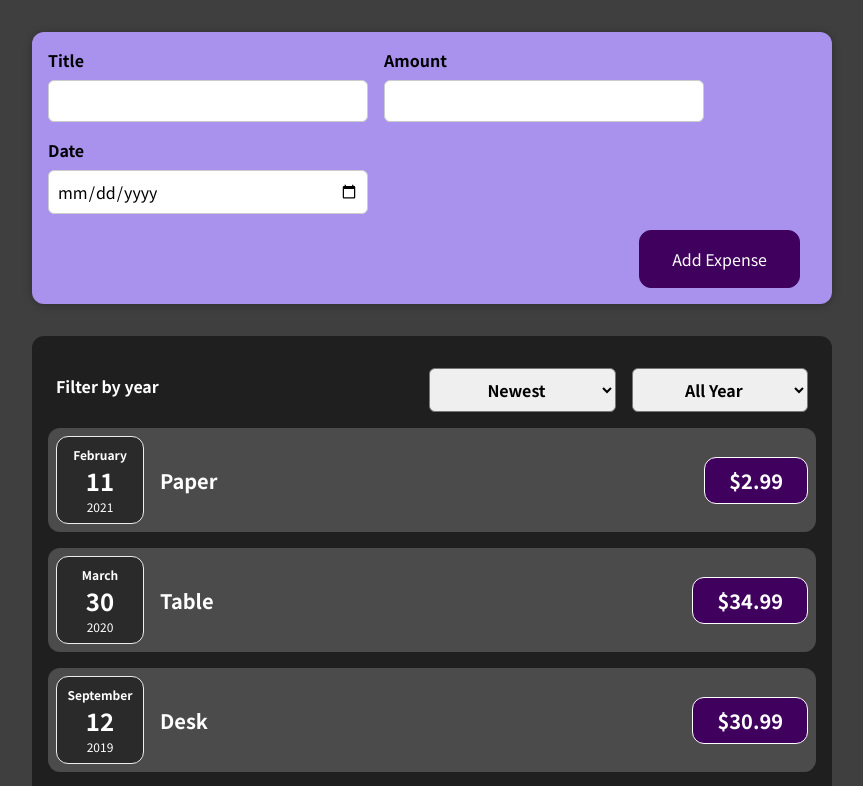
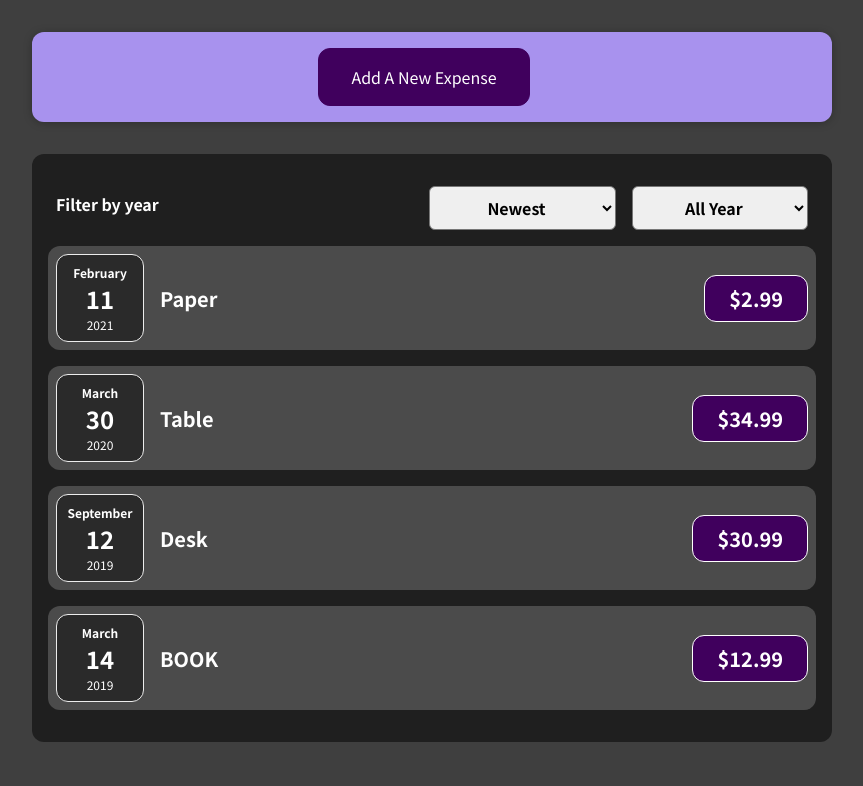
Before and after one commit to nathan-dinh-dev/expense-tracking-app, a React (Create React App) app: page / in a window 1280 px wide. Shown: the top 786 px of the page, without its empty margins (208-1071 px from the left). Built offline with nearby package versions, Linux system fonts and the light colour scheme.

Commit message:
update NewExpense components

```diff
--- a/src/components/NewExpense/ExpenseForm.js
+++ b/src/components/NewExpense/ExpenseForm.js
@@ -32,6 +32,12 @@ const ExpenseForm = (props) => {
     setTitle("");
     setAmount("");
     setDate("");
+
+    props.onCancelForm(false);
+  };
+
+  const cancelFormHandler = () => {
+    props.onCancelForm(false);
   };
 
   return (
@@ -69,6 +75,9 @@ const ExpenseForm = (props) => {
         </div>
       </div>
       <div className="new-expense__actions">
+        <button onClick={cancelFormHandler} type="button">
+          Cancel
+        </button>
         <button type="submit">Add Expense</button>
       </div>
     </form>
--- a/src/components/NewExpense/NewExpense.css
+++ b/src/components/NewExpense/NewExpense.css
@@ -6,6 +6,7 @@
   border-radius: 12px;
   max-width: 95%;
   box-shadow: 0 1px 8px rgba(0, 0, 0, 0.25);
+  text-align: center;
 }
 
 .new-expense button {
--- a/src/components/NewExpense/NewExpense.js
+++ b/src/components/NewExpense/NewExpense.js
@@ -1,14 +1,35 @@
 import "./NewExpense.css";
 import ExpenseForm from "./ExpenseForm";
+import { useState } from "react";
 
 const NewExpense = (props) => {
+  const [isAddExpense, setIsAddExpense] = useState(false);
+
   const addExpenseHandler = (newExpense) => {
     props.onAddNewExpense(newExpense);
   };
 
+  const openFormHandler = () => {
+    setIsAddExpense(true);
+  };
+
+  const cancelFormHandler = () => {
+    setIsAddExpense(false);
+  };
+
   return (
     <div className="new-expense">
-      <ExpenseForm onAddExpense={addExpenseHandler} />
+      {!isAddExpense && (
+        <button id="new-expense__open-form" onClick={openFormHandler}>
+          Add A New Expense
+        </button>
+      )}
+      {isAddExpense && (
+        <ExpenseForm
+          onAddExpense={addExpenseHandler}
+          onCancelForm={cancelFormHandler}
+        />
+      )}
     </div>
   );
 };
```
